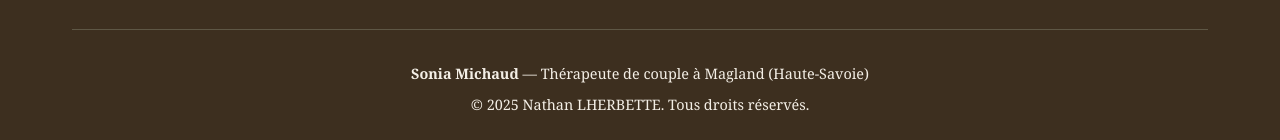
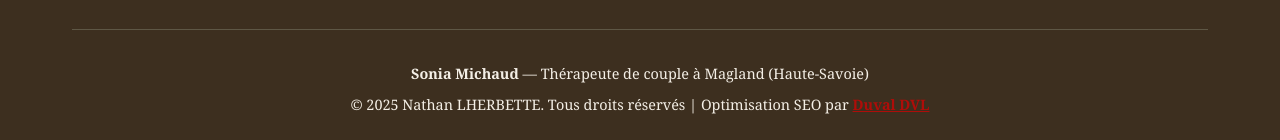
Before and after one commit to nathan-lrbt/therapeute-de-couple, a plain HTML site: page therapie-de-couple/index.html in a window 1280 px wide. Shown: the part 4862-5002 px from the top of the page. Drawn offline with nearby package versions, Linux system fonts and the light colour scheme; a web font is replaced by a local one.

Commit message:
Update index.html

```diff
--- a/therapie-de-couple/index.html
+++ b/therapie-de-couple/index.html
@@ -375,7 +375,7 @@
     <!-- BOTTOM LINE -->
     <div class="footer-bottom">
       <p><strong>Sonia Michaud</strong> — Thérapeute de couple à Magland (Haute-Savoie)</p>
-      <p>© 2025 Nathan LHERBETTE. Tous droits réservés.</p>
+      <p>© 2025 Nathan LHERBETTE. Tous droits réservés | Optimisation SEO par <a href="https://www.duvaldvl.com" style="color:#af0d09;"><strong>Duval DVL</strong></a></p>
     </div>
   </div>
 </footer>
```
